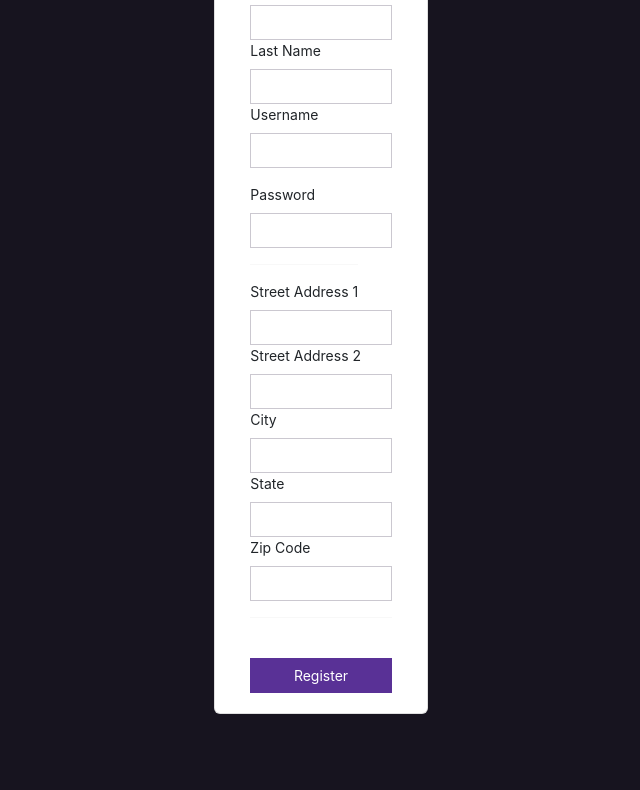
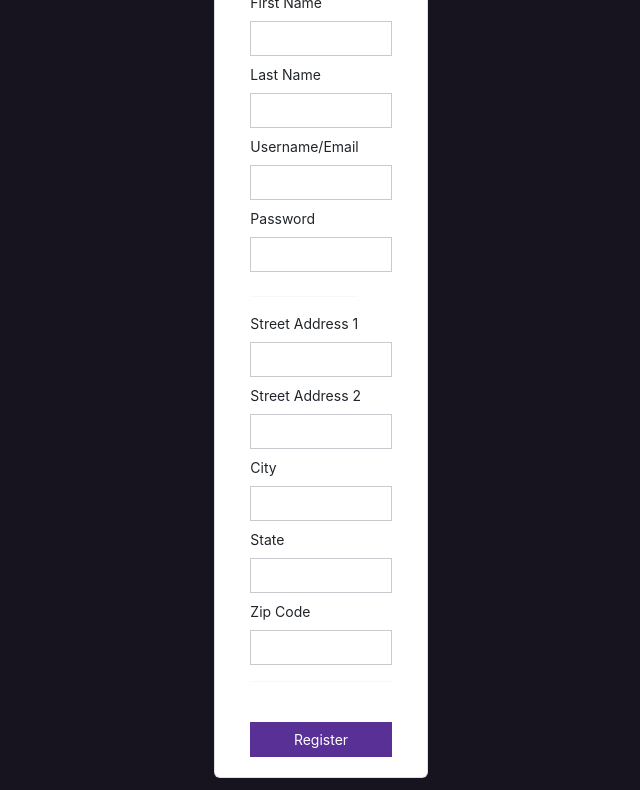
Before and after one commit to CalebL26/DS3870-001-2024-8, a plain HTML site: page index.html in a window 1280 px wide. Shown: the part 183-973 px from the top of the page, without its empty margins (319-959 px from the left). Before the commit the page ends 913 px from the top, so only its background shows below. Drawn offline with nearby package versions, Linux system fonts and the light colour scheme.

Commit message:
Updation of form by adding fields and formatting the spacing

```diff
--- a/index.html
+++ b/index.html
@@ -3,33 +3,33 @@
     <head>
         <meta charset="UTF-8">
         <meta name="viewport" content="width=device-width, initial-scale=1.0">
-        <title>Hello</title>
+        <title>Becoming a Code Monkey Registration</title>
         <link href="https://cdn.jsdelivr.net/npm/bootstrap@5.3.3/dist/css/bootstrap.min.css" rel="stylesheet" integrity="sha384-QWTKZyjpPEjISv5WaRU9OFeRpok6YctnYmDr5pNlyT2bRjXh0JMhjY6hW+ALEwIH" crossorigin="anonymous">
         <link href="https://cdn.jsdelivr.net/npm/bootswatch@4.5.2/dist/pulse/bootstrap.min.css" rel="stylesheet">
 
     </head>
     <body class="bg-dark">
         <div class="card mt-3 mb-3 col-2 offset-5">
-            <div class="card-body">
+            <div class="card-body mt-2">
                     <img src="images/CodeMonkey.svg" alt="Code Monkey Logo" class="col-12 offset-0 ">
                     <form>
-                        <label for="txtFirstName" class="form-label">First Name</label>
+                        <label for="txtFirstName" class="form-label mt-2">First Name</label>
                         <input id="txtFirstName" type="text" class="form-control">
-                        <label for="txtLastName" class="form-label">Last Name</label>
+                        <label for="txtLastName" class="form-label mt-2">Last Name</label>
                         <input id="txtLastName" type="text" class="form-control">
-                        <label for="txtUsername" class="form-label">Username</label>
-                        <input id="txtUsername" type="text" class="form-control">
-                        <label for="txtPassword" class="form-label mt-3">Password</label>
+                        <label for="txtEmailUsername" class="form-label mt-2">Username/Email</label>
+                        <input id="txtEmailUsername" type="text" class="form-control">
+                        <label for="txtPassword" class="form-label mt-2">Password</label>
                         <input id="txtPassword" type="password" class="form-control">
-                        <label for="txtPriStreetAdress" class="form-label"><hr>Street Address 1</label>
+                        <label for="txtPriStreetAdress" class="form-label mt-2"><hr>Street Address 1</label>
                         <input id="txtPriStreetAdress" type="text" class="form-control">
-                        <label for="txtSecStreetAdress" class="form-label">Street Address 2</label>
+                        <label for="txtSecStreetAdress" class="form-label mt-2">Street Address 2</label>
                         <input id="txtSecStreetAdress" type="text" class="form-control">
-                        <label for="txtCity" class="form-label">City</label>
+                        <label for="txtCity" class="form-label mt-2">City</label>
                         <input id="txtCity" type="text" class="form-control">
-                        <label for="txtState" class="form-label">State</label>
+                        <label for="txtState" class="form-label mt-2">State</label>
                         <input id="txtState" type="text" class="form-control">
-                        <label for="txtZipCode" class="form-label">Zip Code</label>
+                        <label for="txtZipCode" class="form-label mt-2">Zip Code</label>
                         <input id="txtZipCode" type="text" class="form-control">
                         <hr>
                         <button type="button" id="btnRegistartion" class="btn btn-primary col-12 mt-4">Register</button>
@@ -42,17 +42,18 @@
             // Click handler for btnRegistartion
             // On click, login button will gather values
             // and the user will be alerted thanking them by what first and last name they entered
+            // Side note; All the other let command's are pointless currently because of how I decided to program the event on the Register Button
             $('#btnRegistartion').on('click',function(){
             let strFirstName = $('#txtFirstName').val();
             let strLastName = $('#txtLastName').val();
-            let strUsername = $('#txtUsername').val();
+            let strEmUsername = $('#txtEmailUsername').val();
             let strPassword = $('#txtPassword').val();
             let strPriStreetAdress = $('#txtPriStreetAdress').val();
             let strSecStreetAdress = $('#txtSecStreetAdress').val();
             let strCity = $('#txtCity').val();
             let strState = $('#txtState').val();
             let strZip = $('txtZipCode').val();
-                alert("Thank you for registering" + " " + strFirstName + " " + strLastName)
+                alert("Thank you for registering" + " " + strFirstName)
             })
         </script>
     </body>
```
